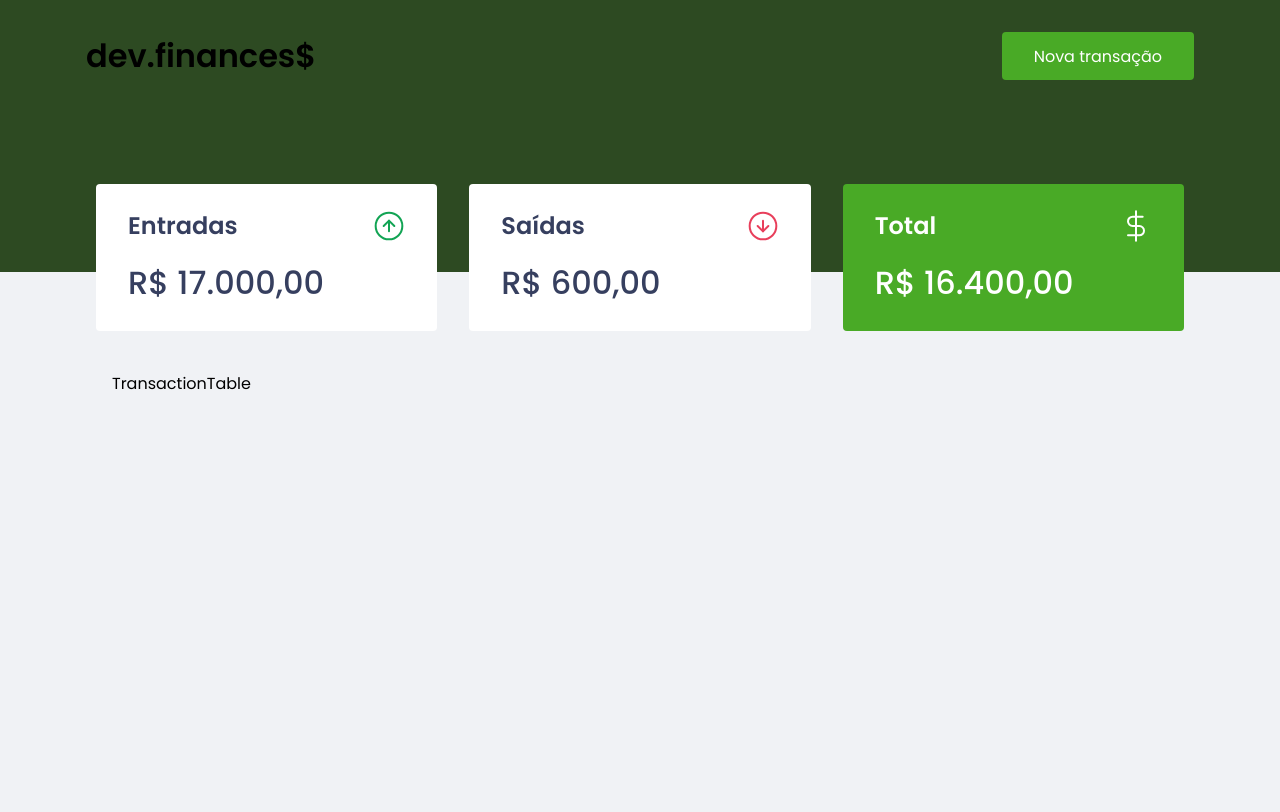
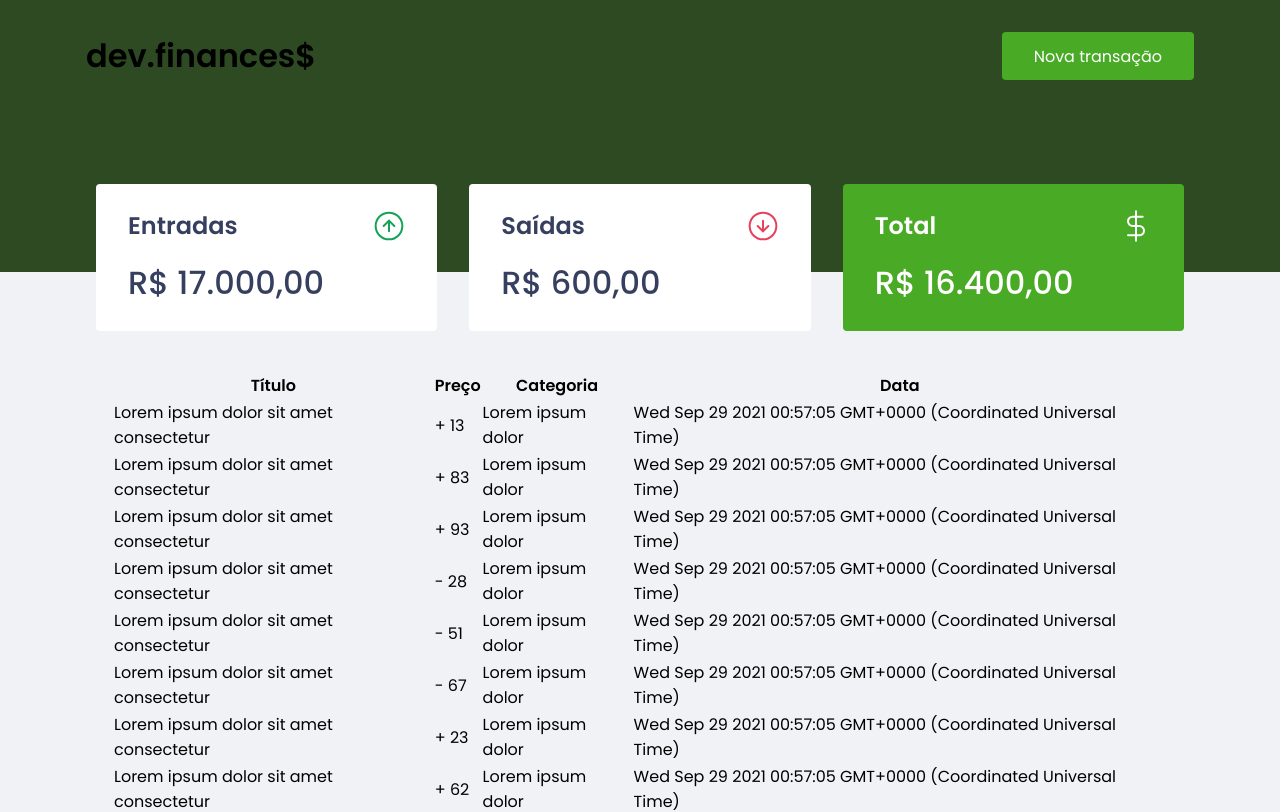
Before and after one commit to joaobispo2077/dev-finances, a Vue app: page / in a window 1280 px wide. Shown: the top 812 px of the page. Built offline with nearby package versions, Linux system fonts and the light colour scheme.

Commit message:
feat: add mock to create table

```diff
--- a/src/components/TransactionTable/TableRow.vue
+++ b/src/components/TransactionTable/TableRow.vue
@@ -10,7 +10,7 @@
 <script lang="ts">
 import { defineComponent, computed, PropType, reactive } from "vue";
 
-type Transaction = {
+export type Transaction = {
   id: string;
   title: string;
   amount: number;
@@ -29,9 +29,10 @@ export default defineComponent({
       props.transaction
     );
 
+    const amountPrefix = computed(() => (type === "income" ? "+" : "-"));
     const amountFormatted = computed(() => amount);
+
     const createdAtFormatted = computed(() => createdAt);
-    const amountPrefix = computed(() => (type === "income" ? "+" : "-"));
 
     return {
       amountPrefix,
--- a/src/components/TransactionTable/index.vue
+++ b/src/components/TransactionTable/index.vue
@@ -1,12 +1,54 @@
 <template>
-  <div class="container">TransactionTable</div>
+  <div class="container">
+    <table>
+      <thead>
+        <tr>
+          <th>Título</th>
+          <th>Preço</th>
+          <th>Categoria</th>
+          <th>Data</th>
+        </tr>
+      </thead>
+      <tbody>
+        <TableRow
+          v-for="transaction in transactions"
+          :transaction="transaction"
+          :key="transaction.id"
+        />
+      </tbody>
+    </table>
+  </div>
 </template>
 
 <script lang="ts">
-import { defineComponent } from "vue";
+import { defineComponent, PropType } from "vue";
+import TableRow, { Transaction } from "./TableRow.vue";
 
 export default defineComponent({
   name: "TransactionTable",
+  components: {
+    TableRow,
+  },
+  props: {
+    // transactions: {
+    //   type: Array as PropType<Transaction[]>,
+    //   required: true,
+    // },
+  },
+  setup(props) {
+    const transactions: Transaction[] = Object.keys(Array.from(Array(10))).map(
+      (key: string) => ({
+        id: String(key),
+        title: `Lorem ipsum dolor sit amet consectetur`,
+        amount: Math.floor(Math.random() * 100),
+        category: `Lorem ipsum dolor`,
+        createdAt: String(new Date()),
+        type: Math.floor(Math.random() * 2) === 0 ? "income" : "outcome",
+      })
+    );
+
+    return { transactions };
+  },
 });
 </script>
 
```
